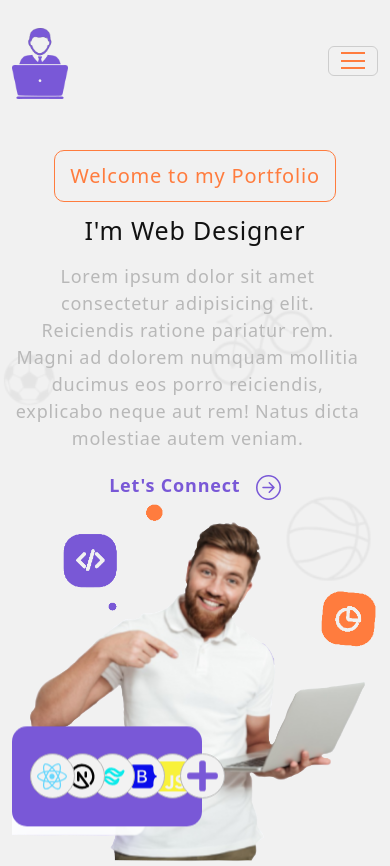
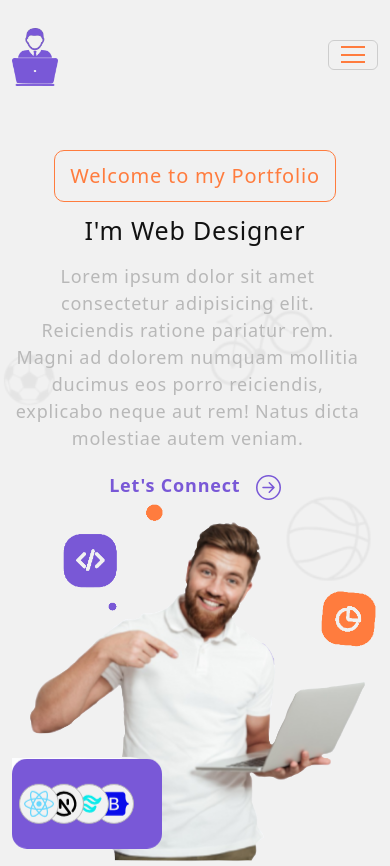
Before and after one commit to jorgeProgramaEn5/mi-portafolio, a React (Create React App) app: page / in a window 390 px wide. Built offline with nearby package versions, Linux system fonts and the light colour scheme.

Commit message:
change style

```diff
--- a/src/Style/Banner.css
+++ b/src/Style/Banner.css
@@ -111,13 +111,6 @@
 	border: #B8B8B8 solid 1px;
 }
 
-/* .banner .target:nth-child(1) {
-	transform: translateX(10px);
-	color: blue;
-	background-color: aqua;
-} */
-
-
 .target-container > div:nth-child(1) {
 	transform: translateX(0px);
 	color: rgb(104, 215, 253);
@@ -201,18 +194,39 @@
 		width: 100%;
 	}
 
-	.banner .target {
-		max-width: 190px;
-		height: 100px;
-	}
 
 
 
-	.banner .target-container div {
-		width: 45px;
-		height: 45px;
+	/* reduce target */
+	.banner .target {
+		max-width: 150px;
+		height: 90px;
+		animation: updownResponsive 2s linear infinite;
 	}
 
+	.banner .target-container {
+		justify-content: flex-start;
+		height: 90px;
+		padding-left: 7px;
+	}
+
+	/* cambia el tamaño de los iconos */
+	.banner .target-container div {
+		width: 40px;
+		height: 40px;
+	}
+
+	/*  */
+
+	/*  */
+
+	.target-container > div:nth-child(5) {
+		visibility: hidden;
+	}
+
+	.target-container > div:nth-child(6) {
+		visibility: hidden;
+	}
 }
 
 /* animation */
@@ -228,3 +242,15 @@
 		transform: translateY(-150px);
 	}
 }
+
+@keyframes updownResponsive {
+	0% {
+		transform: translateY(-115px);
+	}
+	50% {
+		transform: translateY(-100px);
+	}
+	100% {
+		transform: translateY(-115px);
+	}
+}
--- a/src/Style/NavBar.css
+++ b/src/Style/NavBar.css
@@ -193,6 +193,12 @@ nav.navbar .navbar-toggler[aria-expanded="true"] .navbar-toggler-icon {
     text-align: center;
     }
 
+    .logo-container {
+        width: 56px;
+        padding-top: 5px;
+        padding-right: 10px;
+    }
+
     .navbar-text {
         flex-direction: column-reverse;
     }
```
